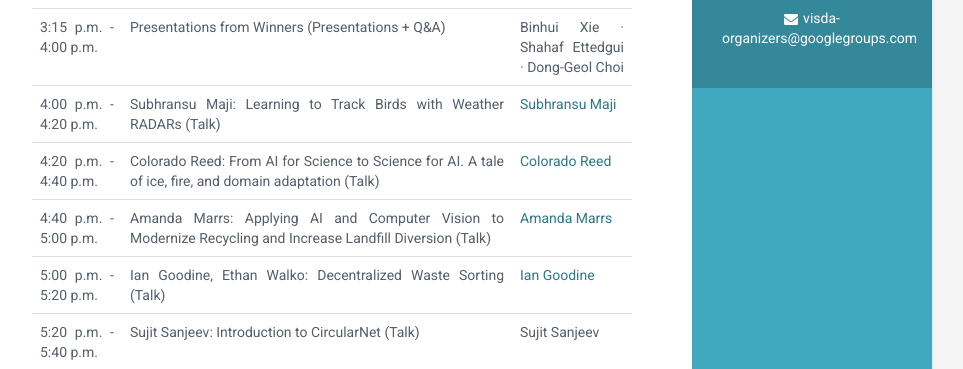
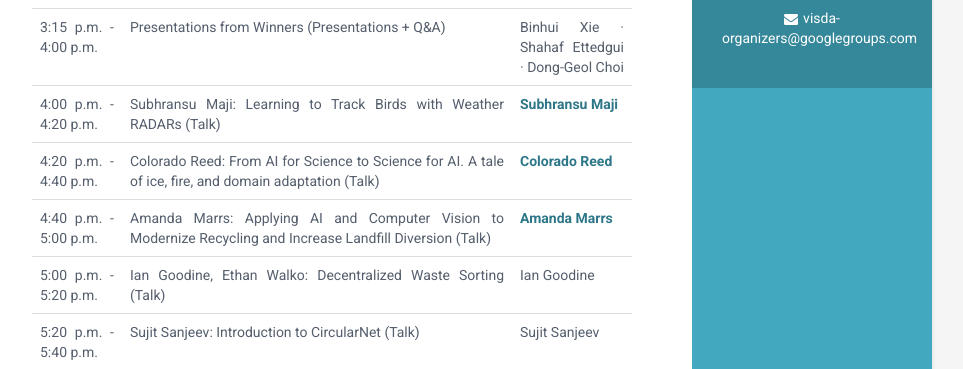
Before and after one commit to VisionLearningGroup/visda-2022, a Jekyll site: the page built from index.html, in a window 1280 px wide. Shown: the part 1163-1532 px from the top of the page, without its empty margins (188-1151 px from the left). Built offline with Jekyll 4.4.1, drawn with Linux system fonts in a browser that asks for light colours.

```diff
--- a/index.html
+++ b/index.html
@@ -84,22 +84,22 @@ We are happy to announce the live online session for VisDA-2022 NeurIPS workshop
   <tr>
     <td>4:00 p.m. - 4:20 p.m.</td>
     <td>Subhransu Maji: Learning to Track Birds with Weather RADARs (Talk)</td>
-    <td><a href="https://people.cs.umass.edu/~smaji/">Subhransu Maji</a></td>
+    <td><a href="https://people.cs.umass.edu/~smaji/"><b>Subhransu Maji</b></a></td>
   </tr>
   <tr>
     <td>4:20 p.m. - 4:40 p.m.</td>
     <td>Colorado Reed: From AI for Science to Science for AI. A tale of ice, fire, and domain adaptation (Talk)</td>
-    <td><a href="https://people.eecs.berkeley.edu/~cjrd/">Colorado Reed</a></td>
+    <td><a href="https://people.eecs.berkeley.edu/~cjrd/"><b>Colorado Reed</b></a></td>
   </tr>
   <tr>
     <td>4:40 p.m. - 5:00 p.m.</td>
     <td>Amanda Marrs: Applying AI and Computer Vision to Modernize Recycling and Increase Landfill Diversion (Talk)</td>
-    <td><a href="https://www.amprobotics.com/managementamanda-marrs">Amanda Marrs</a></td>
+    <td><a href="https://www.amprobotics.com/managementamanda-marrs"><b>Amanda Marrs</b></a></td>
   </tr>
   <tr>
     <td>5:00 p.m. - 5:20 p.m.</td>
     <td>Ian Goodine, Ethan Walko: Decentralized Waste Sorting (Talk)</td>
-    <td><a>Ian Goodine</td>
+    <td>Ian Goodine</td>
   </tr>
   <tr>
     <td>5:20 p.m. - 5:40 p.m.</td>
```
